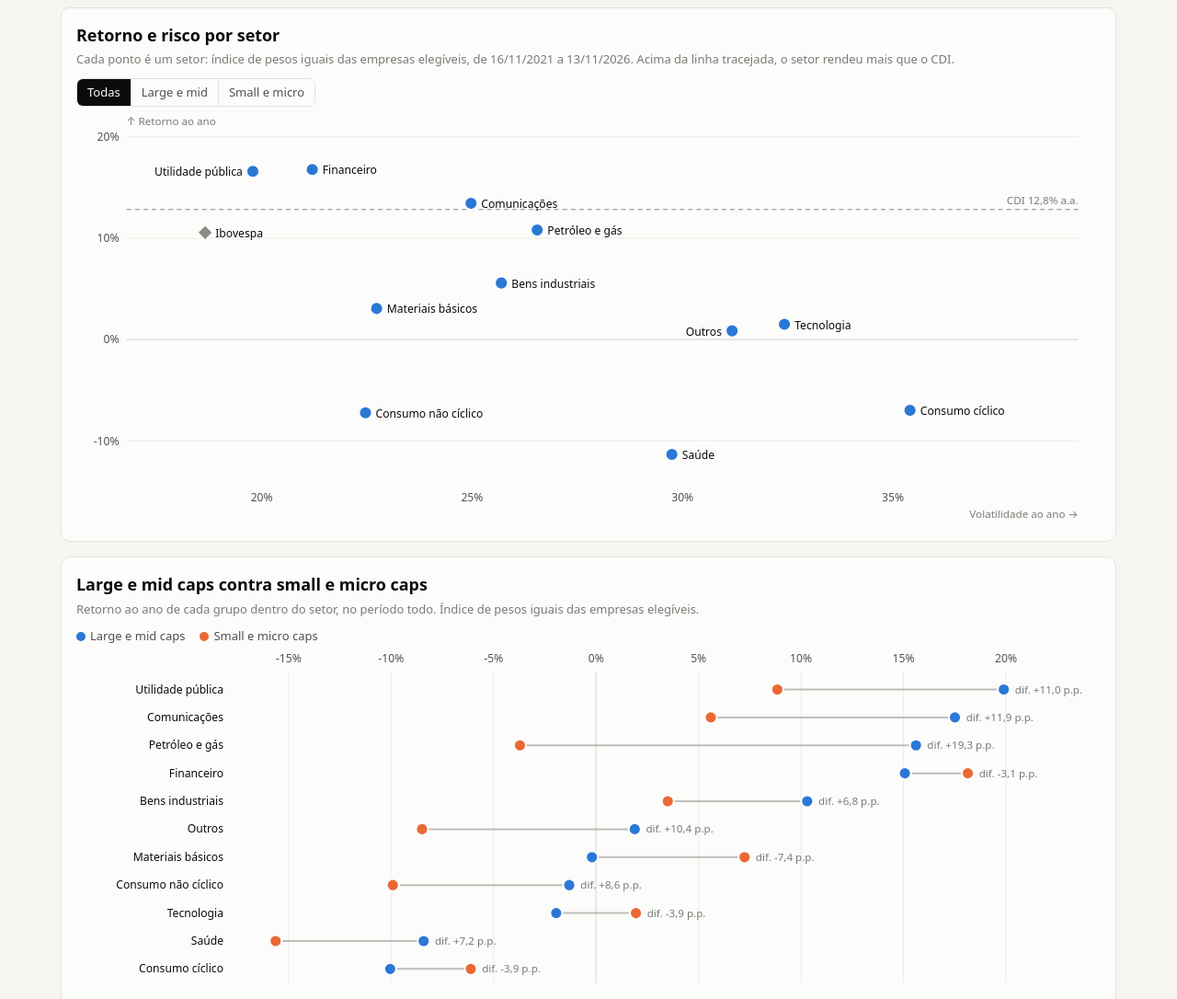
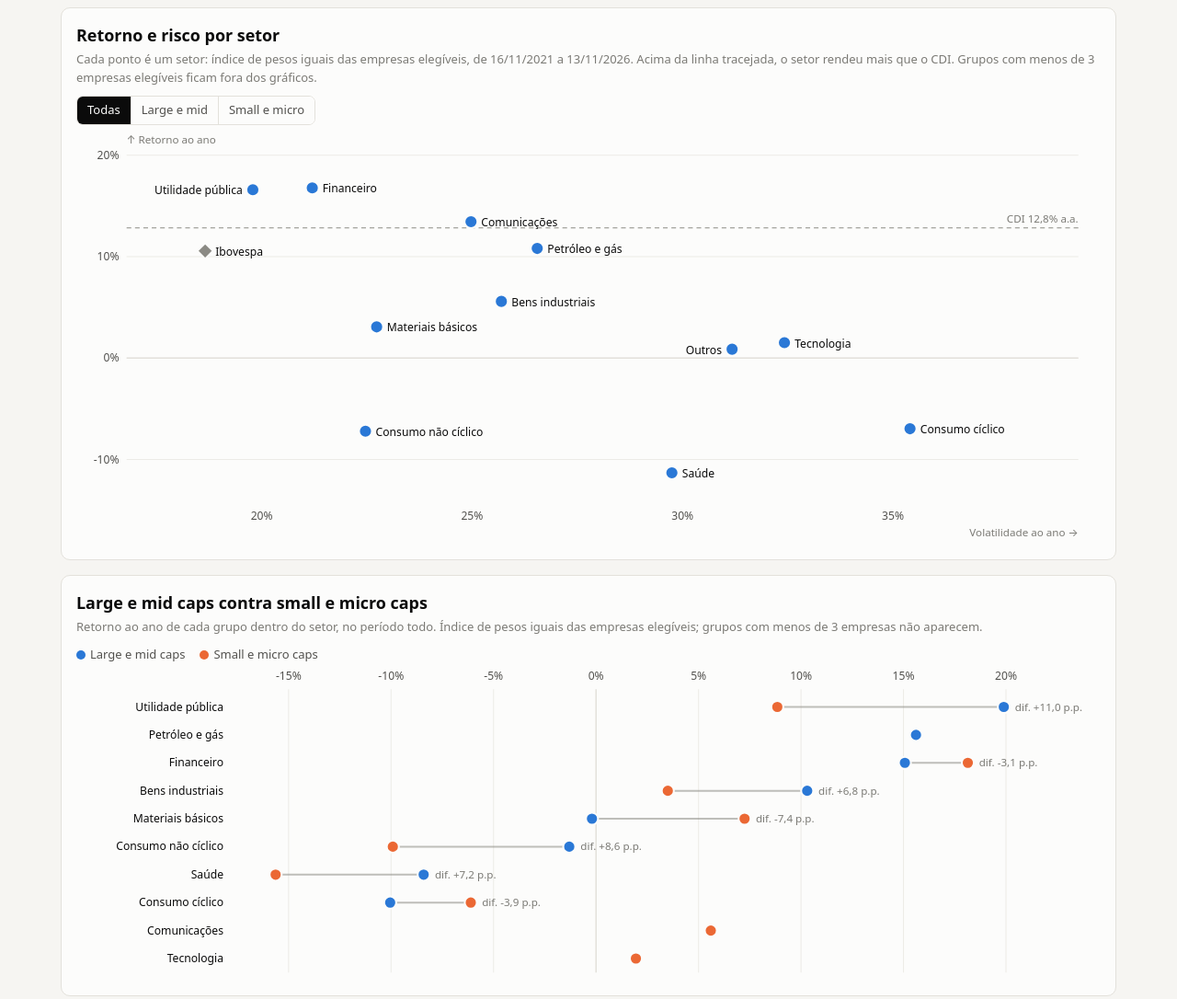
Before and after one commit to mlsantos92/setores-b3, a plain HTML site: page docs/index.html in a window 1280 px wide. Shown: the part 260-1346 px from the top of the page at 92% size. Drawn offline with Linux system fonts and the light colour scheme.

Commit message:
README, licença MIT, imagem do painel e gráficos roláveis no celular
Co-Authored-By: Claude Fable 5.2 <noreply@anthropic.com>
Claude-Session: https://claude.ai/code/session_01Ck4weSLnXm8wxyjEjgHRYT

```diff
--- a/docs/index.html
+++ b/docs/index.html
@@ -67,6 +67,8 @@ tbody tr:hover td{background:var(--bg)}
 .leg i{display:inline-block;width:10px;height:10px;border-radius:50%;margin-right:5px;vertical-align:-1px}
 .leg i.l{width:16px;height:2px;border-radius:0;vertical-align:3px}
 svg{display:block;width:100%;height:auto;overflow:visible}
+.gr{overflow-x:auto}
+.gr svg{min-width:760px}
 svg text{fill:var(--text2);font-size:12px}
 svg .tit{fill:var(--mut);font-size:11.5px}
 .tip{position:fixed;pointer-events:none;background:var(--text);color:var(--surface);font-size:12.5px;line-height:1.4;padding:7px 10px;border-radius:7px;max-width:260px;z-index:9;opacity:0;transition:opacity .08s}
@@ -99,14 +101,14 @@ a{color:var(--s1)}
         <button data-v="Small e Micro Caps" aria-pressed="false">Small e micro</button>
       </div>
     </div>
-    <div id="scatter"></div>
+    <div id="scatter" class="gr"></div>
   </section>
 
   <section class="card">
     <h2>Large e mid caps contra small e micro caps</h2>
-    <p class="mut">Retorno ao ano de cada grupo dentro do setor, no período todo. Índice de pesos iguais das empresas elegíveis.</p>
+    <p class="mut">Retorno ao ano de cada grupo dentro do setor, no período todo. Índice de pesos iguais das empresas elegíveis; grupos com menos de 3 empresas não aparecem.</p>
     <div class="leg"><span><i style="background:var(--s1)"></i>Large e mid caps</span><span><i style="background:var(--s2)"></i>Small e micro caps</span></div>
-    <div id="halteres"></div>
+    <div id="halteres" class="gr"></div>
   </section>
 
   <section class="card">
@@ -115,7 +117,7 @@ a{color:var(--s1)}
       <label for="evSel">Série</label>
       <select id="evSel"></select>
     </div>
-    <div id="evolucao"></div>
+    <div id="evolucao" class="gr"></div>
   </section>
 
   <section class="card">
@@ -165,6 +167,7 @@ const esc=s=>String(s??"").replace(/[&<>"]/g,c=>({"&":"&amp;","<":"&lt;",">":"&g
 const el=(n,a={},t)=>{const e=document.createElementNS(NS,n);for(const k in a)e.setAttribute(k,a[k]);if(t!=null)e.textContent=t;return e};
 const CURTO={"Petróleo, Gás e Biocombustíveis":"Petróleo e gás","Tecnologia da Informação":"Tecnologia","Consumo Não Cíclico":"Consumo não cíclico","Consumo Cíclico":"Consumo cíclico","Materiais Básicos":"Materiais básicos","Bens Industriais":"Bens industriais","Utilidade Pública":"Utilidade pública"};
 const curto=s=>CURTO[s]||s;
+const MIN_GRUPO=3; // grupo com menos empresas elegíveis não vira ponto nos gráficos
 
 const tip=$("tip");
 function mostra(ev,html){tip.innerHTML=html;tip.style.opacity=1;const r=tip.getBoundingClientRect();let x=ev.clientX+14,y=ev.clientY+14;if(x+r.width>innerWidth-8)x=ev.clientX-r.width-14;if(y+r.height>innerHeight-8)y=ev.clientY-r.height-14;tip.style.left=Math.max(8,x)+"px";tip.style.top=Math.max(8,y)+"px"}
@@ -192,7 +195,7 @@ fetch("dados.json").then(r=>r.json()).then(D=>{
 
   // ---------- dispersão retorno x risco
   function scatter(lista){
-    const pts=S.filter(x=>x.lista===lista&&x.ret_aa!=null&&x.vol!=null&&x.elegiveis>=2);
+    const pts=S.filter(x=>x.lista===lista&&x.ret_aa!=null&&x.vol!=null&&x.elegiveis>=MIN_GRUPO);
     const W=1100,H=440,m={l:54,r:24,t:14,b:44};
     const xs=pts.map(p=>p.vol),ys=pts.map(p=>p.ret_aa).concat(M.cdi_aa!=null?[M.cdi_aa]:[]);
     const x0=Math.max(0,Math.min(...xs)-.03),x1=Math.max(...xs)+.04,y0=Math.min(...ys,0)-.03,y1=Math.max(...ys)+.04;
@@ -219,14 +222,14 @@ fetch("dados.json").then(r=>r.json()).then(D=>{
     });
     $("scatter").replaceChildren(svg);
   }
-  $("scTxt").textContent="Cada ponto é um setor: índice de pesos iguais das empresas elegíveis, de "+fD(M.inicio)+" a "+fD(M.pregao)+". Acima da linha tracejada, o setor rendeu mais que o CDI.";
+  $("scTxt").textContent="Cada ponto é um setor: índice de pesos iguais das empresas elegíveis, de "+fD(M.inicio)+" a "+fD(M.pregao)+". Acima da linha tracejada, o setor rendeu mais que o CDI. Grupos com menos de 3 empresas elegíveis ficam fora dos gráficos.";
   scatter("Todas");seg("scLista",scatter);
 
   // ---------- halteres large x small
   (function(){
     const nomes=[...new Set(S.map(x=>x.setor))];
     const linhas=nomes.map(n=>({n,g:S.find(x=>x.setor===n&&x.lista==="Large e Mid Caps"),p:S.find(x=>x.setor===n&&x.lista==="Small e Micro Caps")}))
-      .filter(l=>(l.g&&l.g.ret_aa!=null)||(l.p&&l.p.ret_aa!=null)).sort((a,b)=>((b.g&&b.g.ret_aa)??-9)-((a.g&&a.g.ret_aa)??-9));
+      .map(l=>({n:l.n,g:l.g&&l.g.elegiveis>=MIN_GRUPO?l.g:null,p:l.p&&l.p.elegiveis>=MIN_GRUPO?l.p:null})).filter(l=>(l.g&&l.g.ret_aa!=null)||(l.p&&l.p.ret_aa!=null)).sort((a,b)=>((b.g&&b.g.ret_aa)??-9)-((a.g&&a.g.ret_aa)??-9));
     const W=1100,rh=30,m={l:170,r:60,t:26,b:8},H=m.t+m.b+rh*linhas.length;
     const vals=linhas.flatMap(l=>[l.g&&l.g.ret_aa,l.p&&l.p.ret_aa]).filter(v=>v!=null);
     const a=Math.min(...vals,0)-.02,b=Math.max(...vals,0)+.02,X=v=>m.l+(v-a)/(b-a)*(W-m.l-m.r);
```
Also changed, not shown: docs/painel.png (added), 2 other files.
